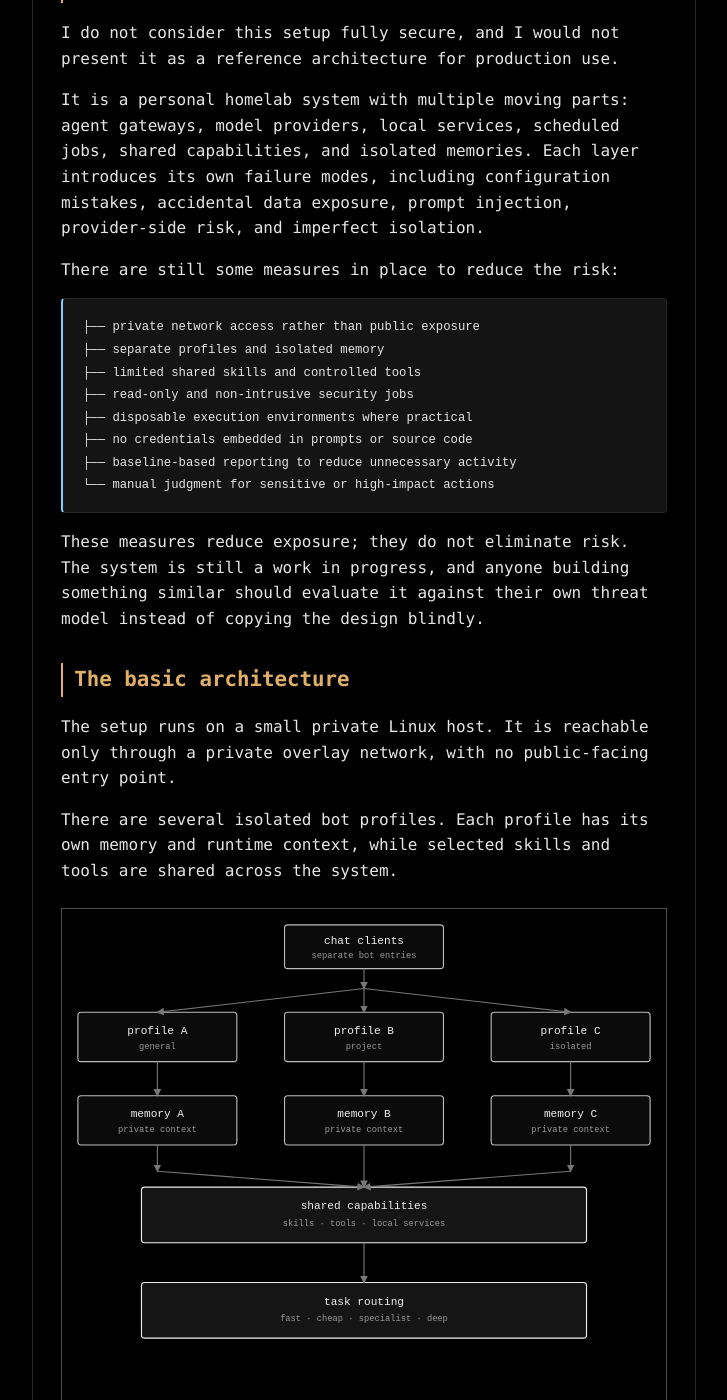
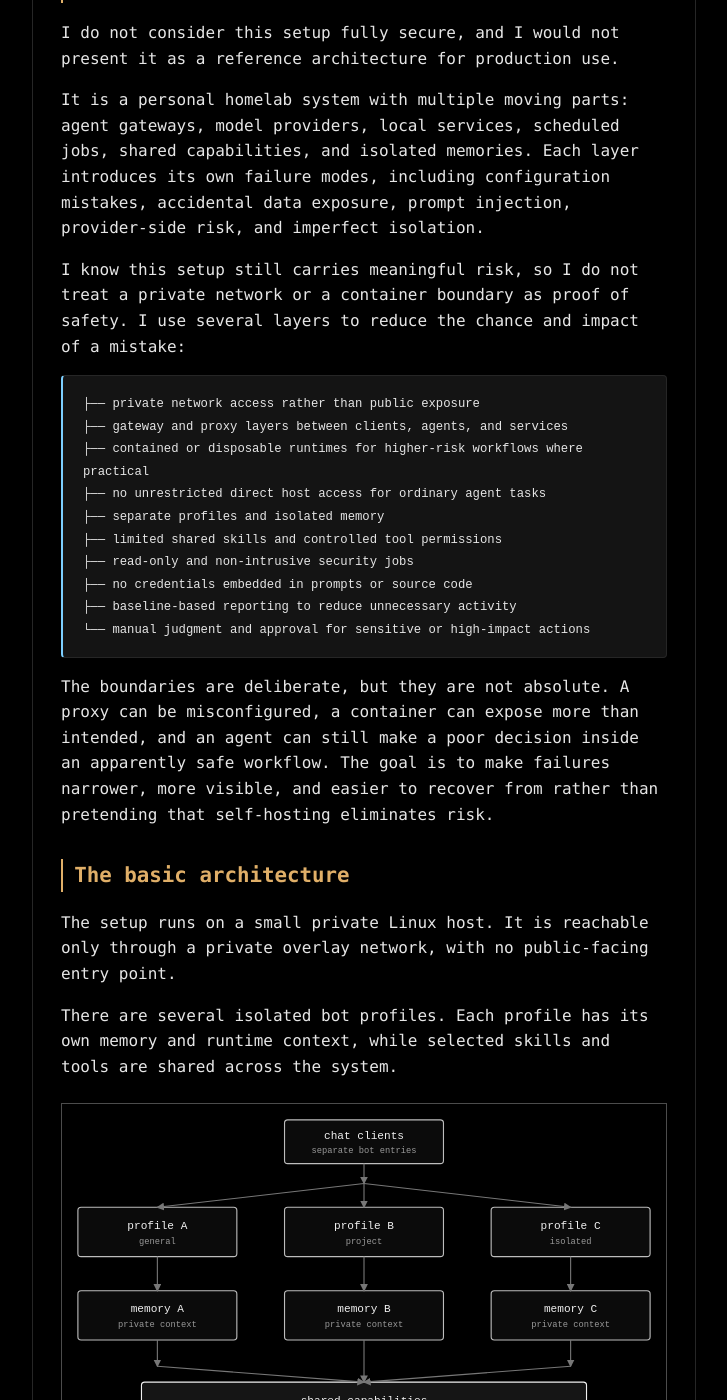
Before and after one commit to bhanuharya/bhanuharya.github.io, a Jekyll site: the page built from _posts/2026-08-19-building-a-small-self-hosted-agent-system-with-hermes.md, in a window 1280 px wide and 1400 px high, scrolled down 5088 px. Shown: the whole window, without its empty margins (276-1003 px from the left). Built offline with Jekyll 4.4.1, drawn with Linux system fonts in a browser that asks for light colours.

Commit message:
Clarify links and layered security controls

````diff
--- a/_posts/2026-08-19-building-a-small-self-hosted-agent-system-with-hermes.md
+++ b/_posts/2026-08-19-building-a-small-self-hosted-agent-system-with-hermes.md
@@ -139,20 +139,22 @@ I do not consider this setup fully secure, and I would not present it as a refer
 
 It is a personal homelab system with multiple moving parts: agent gateways, model providers, local services, scheduled jobs, shared capabilities, and isolated memories. Each layer introduces its own failure modes, including configuration mistakes, accidental data exposure, prompt injection, provider-side risk, and imperfect isolation.
 
-There are still some measures in place to reduce the risk:
+I know this setup still carries meaningful risk, so I do not treat a private network or a container boundary as proof of safety. I use several layers to reduce the chance and impact of a mistake:
 
 ```text
 ├── private network access rather than public exposure
+├── gateway and proxy layers between clients, agents, and services
+├── contained or disposable runtimes for higher-risk workflows where practical
+├── no unrestricted direct host access for ordinary agent tasks
 ├── separate profiles and isolated memory
-├── limited shared skills and controlled tools
+├── limited shared skills and controlled tool permissions
 ├── read-only and non-intrusive security jobs
-├── disposable execution environments where practical
 ├── no credentials embedded in prompts or source code
 ├── baseline-based reporting to reduce unnecessary activity
-└── manual judgment for sensitive or high-impact actions
+└── manual judgment and approval for sensitive or high-impact actions
 ```
 
-These measures reduce exposure; they do not eliminate risk. The system is still a work in progress, and anyone building something similar should evaluate it against their own threat model instead of copying the design blindly.
+The boundaries are deliberate, but they are not absolute. A proxy can be misconfigured, a container can expose more than intended, and an agent can still make a poor decision inside an apparently safe workflow. The goal is to make failures narrower, more visible, and easier to recover from rather than pretending that self-hosting eliminates risk.
 
 ## The basic architecture
 
--- a/assets/css/style.css
+++ b/assets/css/style.css
@@ -457,6 +457,17 @@ main.wrap {
 
 .about-links {
   line-height: 1.8;
+}
+
+.about-links a {
+  color: var(--muted);
+  text-decoration: underline;
+  text-underline-offset: 0.18em;
+}
+
+.about-links a:hover,
+.about-links a:focus-visible {
+  color: var(--cli-cyan);
 }
 
 .about-signal {
````
